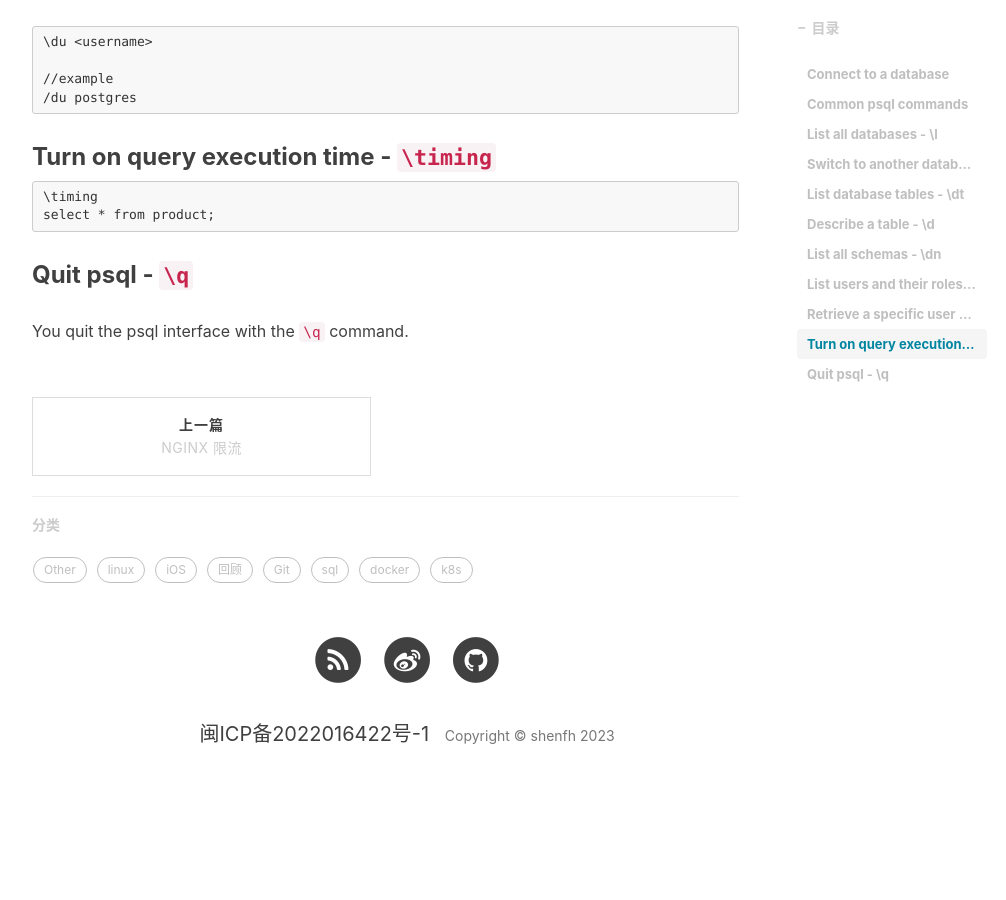
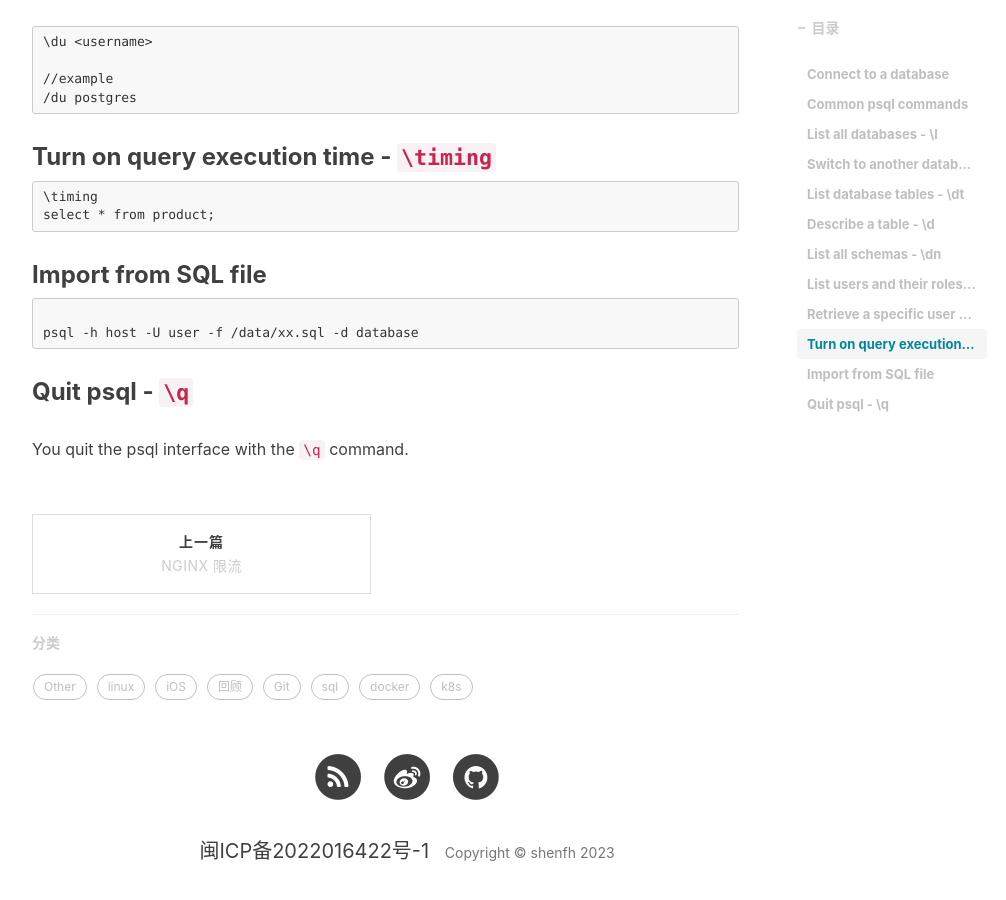
Before and after one commit to fooval-shen/shenfh.github.io, a Jekyll site: the page built from _posts/sql/2023-05-01-postgresql-command.md, in a window 1280 px wide and 900 px high, scrolled down 2564 px. Shown: the whole window, without its empty margins (233-1239 px from the left). Built offline with Jekyll 4.4.1, drawn with Linux system fonts in a browser that asks for light colours; nearby versions of some CDN libraries; comment, search, counter and statistics services are not loaded; before the commit the page ends 3410 px from its top, so only the background shows below that.

Commit message:
Update blog

````diff
--- a/_posts/sql/2023-05-01-postgresql-command.md
+++ b/_posts/sql/2023-05-01-postgresql-command.md
@@ -110,5 +110,12 @@ You can also retrieve information about a specific user with the following comma
 select * from product;
 ```
 
+### Import from SQL file
+
+```
+
+psql -h host -U user -f /data/xx.sql -d database
+```
+
 ### Quit psql - `\q`
 You quit the psql interface with the `\q` command.
````
